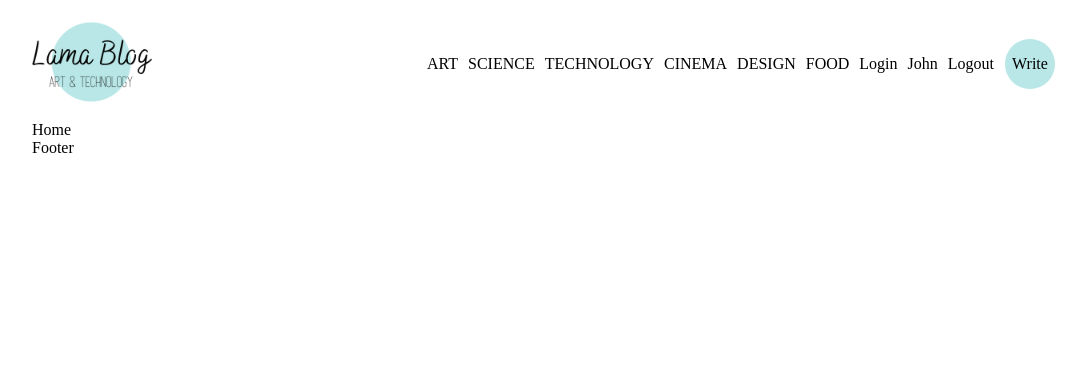
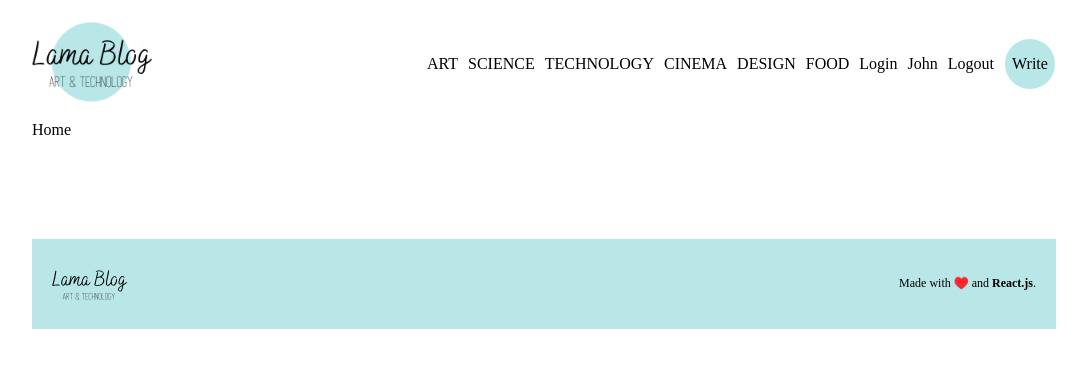
Before and after one commit to psu6510110342/SDA-PROJECT, a React (Vite) app in the folder client/: page / in a window 1280 px wide. Shown: the top 368 px of the page, without its empty margins (96-1183 px from the left). Built offline with nearby package versions, Linux system fonts and the light colour scheme.

Commit message:
footer UI

```diff
--- a/client/src/components/Footer.jsx
+++ b/client/src/components/Footer.jsx
@@ -1,7 +1,15 @@
 import React from "react";
+import Logo from "../img/logo.png";
 
 const Footer = () => {
-    return <div>Footer</div>
+    return (
+        <footer>
+            <img src={Logo} alt="" />
+            <span>
+                Made with ♥️ and <b>React.js</b>.
+            </span>
+        </footer>
+    );
 }
 
 export default Footer
```
